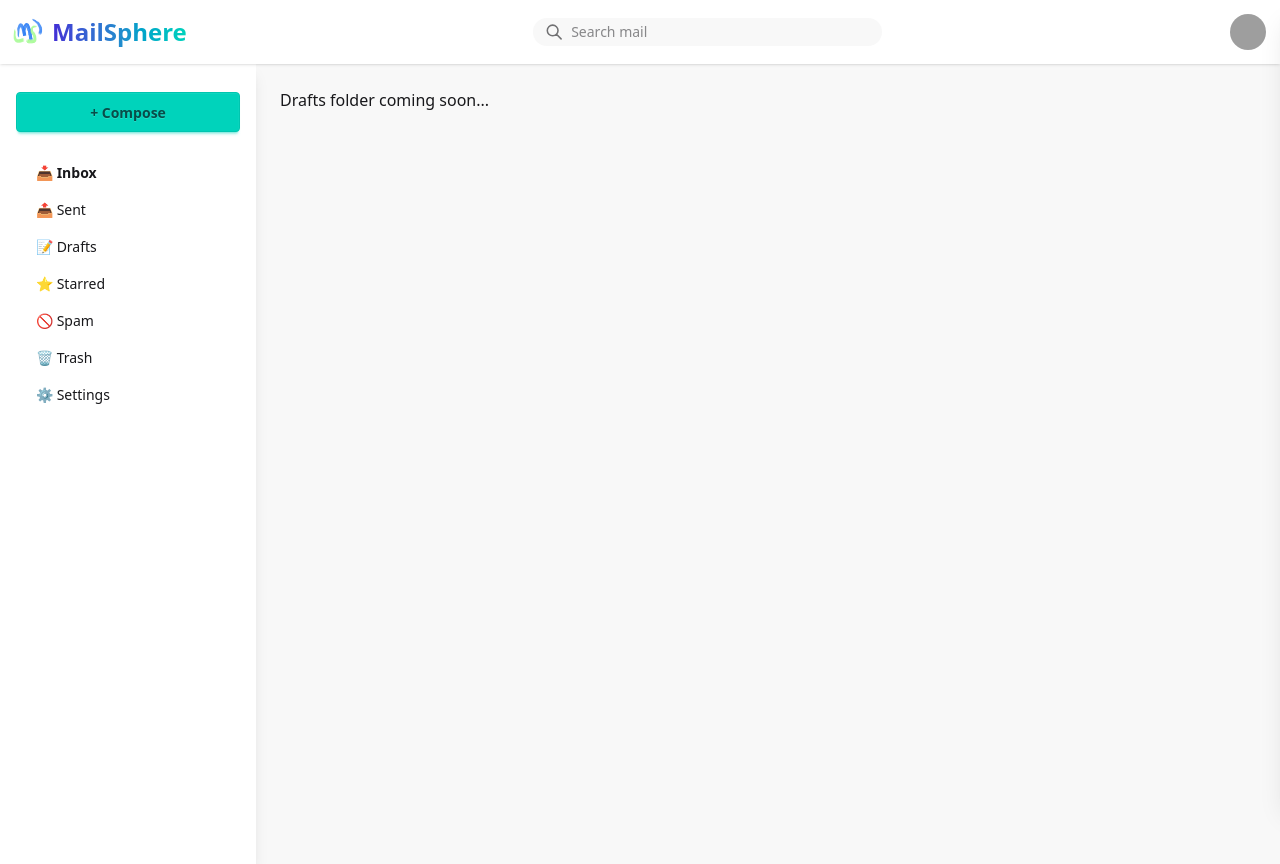
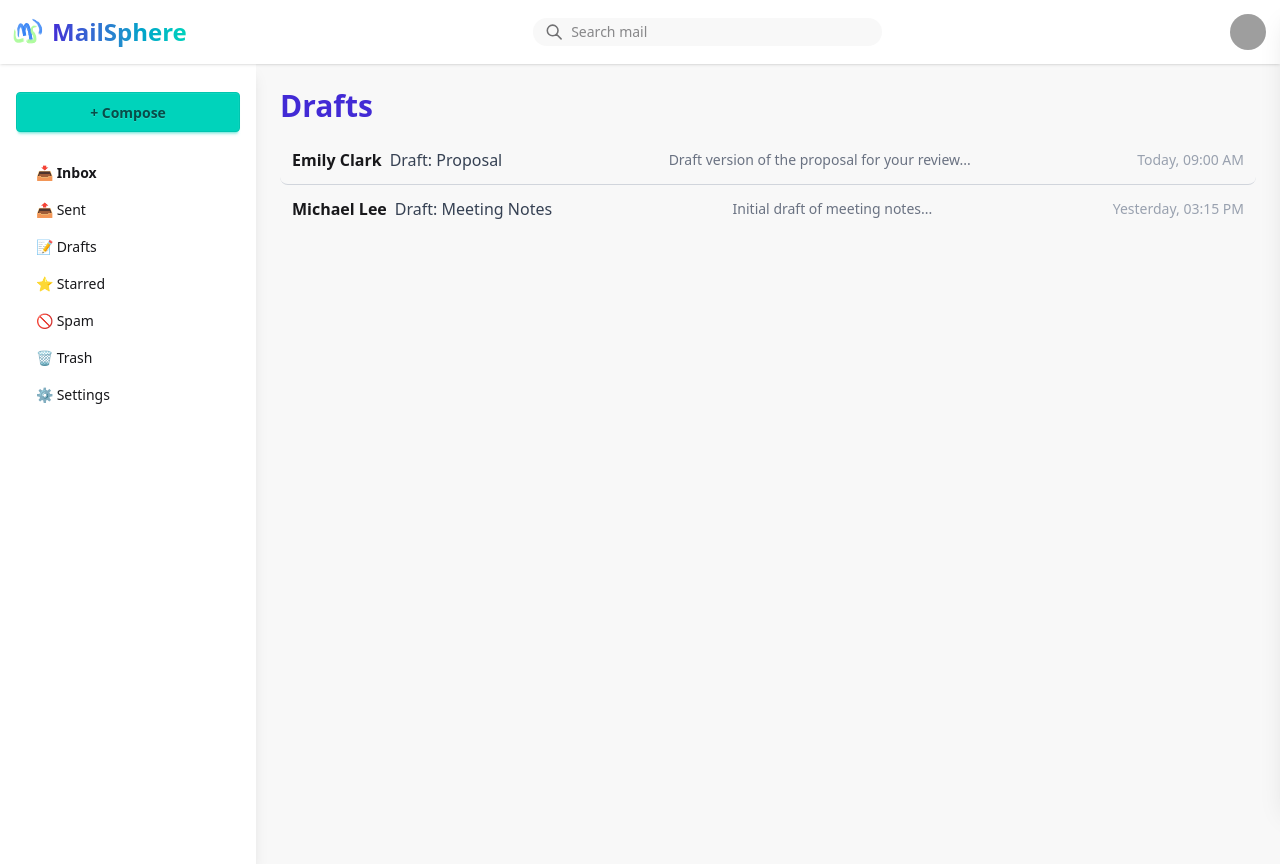
Before and after one commit to saurabh-r1/MailSphere, a React app in the folder Frontend/: page / in a window 1280 px wide. Both pictures are taken after a click on the button "📝 Drafts". Built offline with nearby package versions, Linux system fonts and the light colour scheme; grey boxes are pictures that could not be loaded; the HTML template or start-up script is replaced by a standard one.

Commit message:
Drafts, Starred, Spam, Trash UI

```diff
--- a/Frontend/src/App.jsx
+++ b/Frontend/src/App.jsx
@@ -2,8 +2,14 @@ import { useState, useEffect } from "react";
 import Navbar from "./components/Navbar";
 import Sidebar from "./components/Sidebar";
 import ComposeDrawer from "./components/ComposeDrawer";
+
+// Folder components
 import Inbox from "./components/Inbox";
 import Sent from "./components/Sent";
+import Drafts from "./components/Drafts";
+import Starred from "./components/Starred";
+import Spam from "./components/Spam";
+import Trash from "./components/Trash";
 
 function App() {
   const [isSidebarOpen, setIsSidebarOpen] = useState(window.innerWidth >= 1024);
@@ -34,6 +40,28 @@ function App() {
     console.log("Searching for:", query);
   };
 
+  // Render the active folder component
+  const renderActiveView = () => {
+    switch (activeView) {
+      case "inbox":
+        return <Inbox />;
+      case "sent":
+        return <Sent />;
+      case "drafts":
+        return <Drafts />;
+      case "starred":
+        return <Starred />;
+      case "spam":
+        return <Spam />;
+      case "trash":
+        return <Trash />;
+      case "settings":
+        return <p className="text-gray-500">Settings page coming soon...</p>;
+      default:
+        return <Inbox />;
+    }
+  };
+
   return (
     <div className="min-h-screen flex flex-col bg-base-200">
       {/* Navbar */}
@@ -46,7 +74,6 @@ function App() {
 
       {/* Sidebar + Main content */}
       <div className="flex flex-1">
-        {/* Sidebar */}
         <Sidebar
           isOpen={isSidebarOpen}
           toggleSidebar={toggleSidebar}
@@ -56,13 +83,7 @@ function App() {
 
         {/* Main content */}
         <main className="flex-1 p-4 md:p-6 overflow-y-auto transition-all duration-300">
-          {activeView === "inbox" && <Inbox />}
-          {activeView === "sent" && <Sent />}
-          {activeView === "drafts" && <p>Drafts folder coming soon...</p>}
-          {activeView === "starred" && <p>Starred folder coming soon...</p>}
-          {activeView === "spam" && <p>Spam folder coming soon...</p>}
-          {activeView === "trash" && <p>Trash folder coming soon...</p>}
-          {activeView === "settings" && <p>Settings page coming soon...</p>}
+          {renderActiveView()}
         </main>
       </div>
 
--- /dev/null
+++ b/Frontend/src/Components/Drafts.jsx
@@ -0,0 +1,51 @@
+import React from "react";
+
+const draftsEmails = [
+  {
+    recipient: "Emily Clark",
+    subject: "Draft: Proposal",
+    snippet: "Draft version of the proposal for your review...",
+    time: "Today, 09:00 AM",
+  },
+  {
+    recipient: "Michael Lee",
+    subject: "Draft: Meeting Notes",
+    snippet: "Initial draft of meeting notes...",
+    time: "Yesterday, 03:15 PM",
+  },
+];
+
+function Drafts() {
+  return (
+    <div className="flex flex-col space-y-3">
+      <h1 className="text-lg sm:text-xl md:text-2xl lg:text-3xl font-bold text-primary">
+        Drafts
+      </h1>
+      <div className="flex flex-col divide-y divide-gray-300">
+        {draftsEmails.map((email, index) => (
+          <div
+            key={index}
+            className="flex flex-col sm:flex-row justify-between items-start sm:items-center p-3 hover:bg-base-200 rounded-lg transition-colors cursor-pointer"
+          >
+            <div className="flex flex-col sm:flex-row sm:items-center sm:space-x-2">
+              <span className="font-semibold text-sm sm:text-sm md:text-base lg:text-base">
+                {email.recipient}
+              </span>
+              <span className="text-gray-700 text-sm sm:text-sm md:text-base lg:text-base">
+                {email.subject}
+              </span>
+            </div>
+            <p className="text-gray-500 text-xs sm:text-xs md:text-sm lg:text-sm mt-1 sm:mt-0">
+              {email.snippet}
+            </p>
+            <span className="text-gray-400 text-xs sm:text-xs md:text-sm lg:text-sm mt-1 sm:mt-0">
+              {email.time}
+            </span>
+          </div>
+        ))}
+      </div>
+    </div>
+  );
+}
+
+export default Drafts;
--- /dev/null
+++ b/Frontend/src/Components/Spam.jsx
@@ -0,0 +1,45 @@
+import React from "react";
+
+const spamEmails = [
+  {
+    sender: "Promo@Deals.com",
+    subject: "Special Offer Just For You!",
+    snippet: "Get 50% off on your next purchase...",
+    time: "Today, 08:00 AM",
+  },
+];
+
+function Spam() {
+  return (
+    <div className="flex flex-col space-y-3">
+      <h1 className="text-lg sm:text-xl md:text-2xl lg:text-3xl font-bold text-primary">
+        Spam
+      </h1>
+      <div className="flex flex-col divide-y divide-gray-300">
+        {spamEmails.map((email, index) => (
+          <div
+            key={index}
+            className="flex flex-col sm:flex-row justify-between items-start sm:items-center p-3 hover:bg-base-200 rounded-lg transition-colors cursor-pointer"
+          >
+            <div className="flex flex-col sm:flex-row sm:items-center sm:space-x-2">
+              <span className="font-semibold text-sm sm:text-sm md:text-base lg:text-base">
+                {email.sender}
+              </span>
+              <span className="text-gray-700 text-sm sm:text-sm md:text-base lg:text-base">
+                {email.subject}
+              </span>
+            </div>
+            <p className="text-gray-500 text-xs sm:text-xs md:text-sm lg:text-sm mt-1 sm:mt-0">
+              {email.snippet}
+            </p>
+            <span className="text-gray-400 text-xs sm:text-xs md:text-sm lg:text-sm mt-1 sm:mt-0">
+              {email.time}
+            </span>
+          </div>
+        ))}
+      </div>
+    </div>
+  );
+}
+
+export default Spam;
--- /dev/null
+++ b/Frontend/src/Components/Starred.jsx
@@ -0,0 +1,45 @@
+import React from "react";
+
+const starredEmails = [
+  {
+    sender: "Alice Smith",
+    subject: "Important: Project Update",
+    snippet: "Please review the updated project plan...",
+    time: "Today, 11:20 AM",
+  },
+];
+
+function Starred() {
+  return (
+    <div className="flex flex-col space-y-3">
+      <h1 className="text-lg sm:text-xl md:text-2xl lg:text-3xl font-bold text-primary">
+        Starred
+      </h1>
+      <div className="flex flex-col divide-y divide-gray-300">
+        {starredEmails.map((email, index) => (
+          <div
+            key={index}
+            className="flex flex-col sm:flex-row justify-between items-start sm:items-center p-3 hover:bg-base-200 rounded-lg transition-colors cursor-pointer"
+          >
+            <div className="flex flex-col sm:flex-row sm:items-center sm:space-x-2">
+              <span className="font-semibold text-sm sm:text-sm md:text-base lg:text-base">
+                {email.sender}
+              </span>
+              <span className="text-gray-700 text-sm sm:text-sm md:text-base lg:text-base">
+                {email.subject}
+              </span>
+            </div>
+            <p className="text-gray-500 text-xs sm:text-xs md:text-sm lg:text-sm mt-1 sm:mt-0">
+              {email.snippet}
+            </p>
+            <span className="text-gray-400 text-xs sm:text-xs md:text-sm lg:text-sm mt-1 sm:mt-0">
+              {email.time}
+            </span>
+          </div>
+        ))}
+      </div>
+    </div>
+  );
+}
+
+export default Starred;
--- /dev/null
+++ b/Frontend/src/Components/Trash.jsx
@@ -0,0 +1,45 @@
+import React from "react";
+
+const trashEmails = [
+  {
+    sender: "Old Newsletter",
+    subject: "Monthly Update",
+    snippet: "This newsletter is outdated and removed...",
+    time: "Oct 10, 2025",
+  },
+];
+
+function Trash() {
+  return (
+    <div className="flex flex-col space-y-3">
+      <h1 className="text-lg sm:text-xl md:text-2xl lg:text-3xl font-bold text-primary">
+        Trash
+      </h1>
+      <div className="flex flex-col divide-y divide-gray-300">
+        {trashEmails.map((email, index) => (
+          <div
+            key={index}
+            className="flex flex-col sm:flex-row justify-between items-start sm:items-center p-3 hover:bg-base-200 rounded-lg transition-colors cursor-pointer"
+          >
+            <div className="flex flex-col sm:flex-row sm:items-center sm:space-x-2">
+              <span className="font-semibold text-sm sm:text-sm md:text-base lg:text-base">
+                {email.sender}
+              </span>
+              <span className="text-gray-700 text-sm sm:text-sm md:text-base lg:text-base">
+                {email.subject}
+              </span>
+            </div>
+            <p className="text-gray-500 text-xs sm:text-xs md:text-sm lg:text-sm mt-1 sm:mt-0">
+              {email.snippet}
+            </p>
+            <span className="text-gray-400 text-xs sm:text-xs md:text-sm lg:text-sm mt-1 sm:mt-0">
+              {email.time}
+            </span>
+          </div>
+        ))}
+      </div>
+    </div>
+  );
+}
+
+export default Trash;
```
